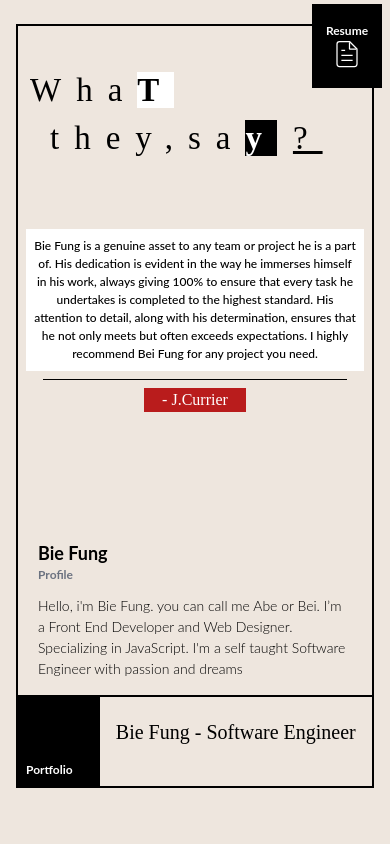
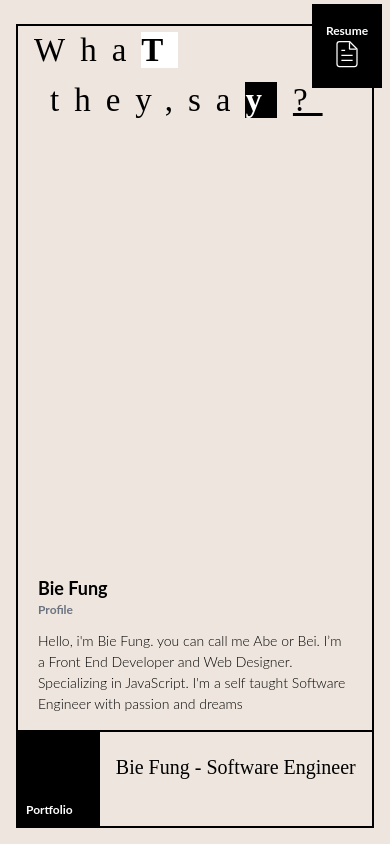
Before and after one commit to Bfungcode/bfung, a React (Vite) app: page / in a window 390 px wide. Built offline with nearby package versions, Linux system fonts and the light colour scheme.

Commit message:
update ui

```diff
--- a/src/App.jsx
+++ b/src/App.jsx
@@ -86,7 +86,7 @@ function App() {
         </div>
       ) : (
         <div className="w-screen h-screen bg-[#EEE6DE] p-4 pt-6 relative">
-          <div className="border-2 border-black w-full h-[95%]">
+          <div className="border-2 border-black w-full h-[100%]">
             <div className="absolute w-[70px] md:w-[100px] h-[10%] flex flex-col flex-wrap right-2 top-1 border-2 border-black z-20 bg-black text-white justify-center items-center">
               <div className="text-xs font-primary font-bold md:text-base">
                 Resume
--- a/src/components/Header.jsx
+++ b/src/components/Header.jsx
@@ -86,13 +86,13 @@ const Header = ({ isLarge }) => {
       ) : (
         <div className="w-full h-[100%] flex flex-row flex-wrap">
           <div className="flex flex-col flex-wrap w-full h-full">
-            <div className="w-full h-[75%] md:h-[60%] flex flex-col flex-wrap pt-4 relative ">
-              <div className="text-[33px] md:text-[78px] font-third h-[35%] w-[60%] flex flex-row absolute top-10 md:top-50">
-                <div className=" h-[50%] w-full tracking-[15px] absolute left-3 md:left-20">
+            <div className="w-full h-[75%] md:h-[60%] flex flex-col flex-wrap relative ">
+              <div className="text-[33px] md:text-[60px] font-third h-[40%] w-full flex flex-col flex-wrap justify-start items-center">
+                <div className="w-full  tracking-[15px] pl-4  md:pl-24">
                   Wha
                   <span className="font-bold bg-white w-full h-full">T</span>
                 </div>
-                <div className=" h-[50%] tracking-[15px] absolute bottom-10 left-8 md:left-40">
+                <div className=" w-full   tracking-[15px] pl-8 md:pl-36">
                   they,sa
                   <span className=" bg-black  text-white font-bold w-full h-full">
                     y
@@ -100,13 +100,13 @@ const Header = ({ isLarge }) => {
                   <span className="underline  pl-4">?</span>
                 </div>
               </div>
-              <div className="h-full w-full  font-secondary text-[12px] md:text-[22px] p-2 pt-20 md:pt-56 flex flex-col flex-wrap justify-center items-center text-center gap-2">
+              <div className="h-[65%] md:h-[60%] w-full  font-secondary text-[10px] md:text-[16px] p-2 pt-6  md:pt-20 flex flex-col flex-wrap justify-start items-center text-center gap-2">
                 <div className="w-full md:w-[90%] text-black font-medium  relative z-0 bg-white">
                   <div className="pt-2 pb-2 pr-2 pl-2 font-primary">
                     {review}
                   </div>
                 </div>
-                <span className="w-[90%] h-[1px] bg-black"></span>
+
                 <div className="w-[30%] text-white text-[16px] md:text-[22px] bg-red-700 ">
                   - {reviewer}
                 </div>
```
